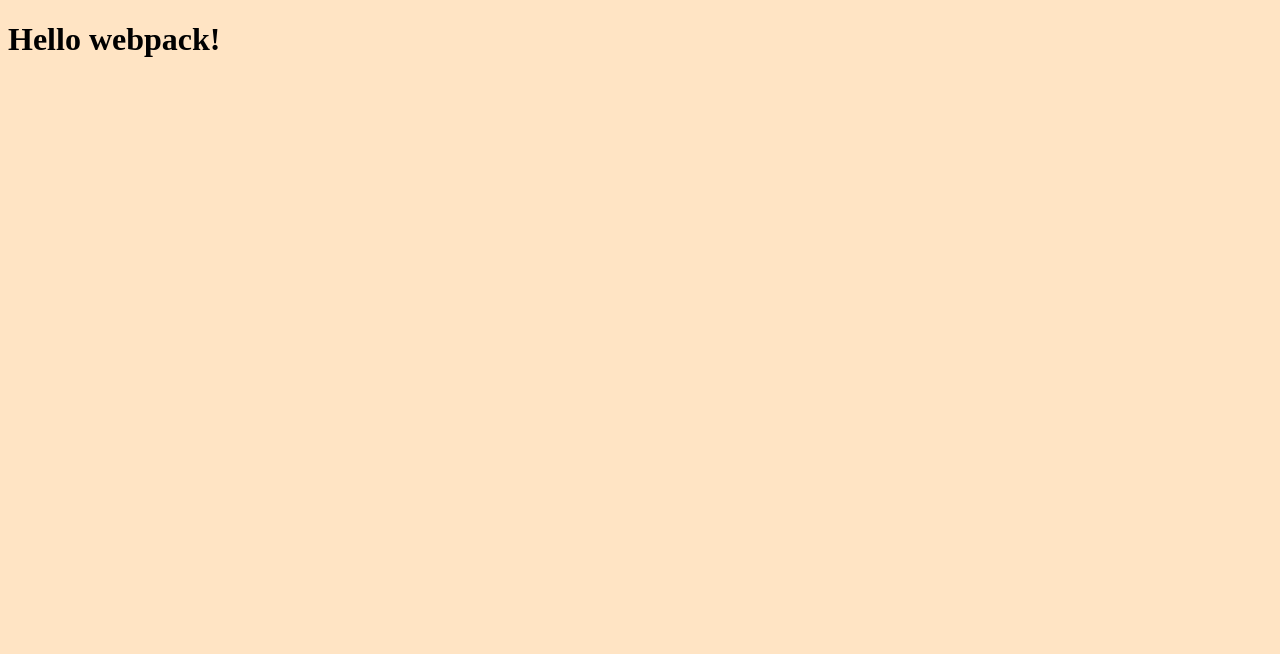
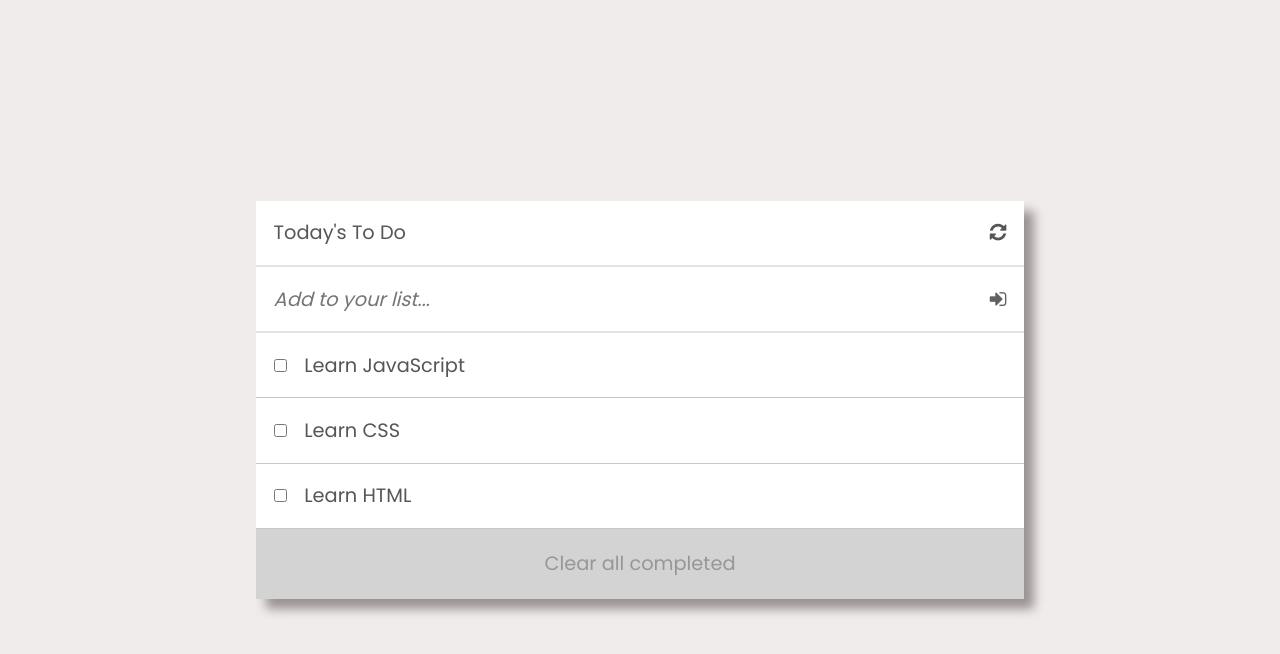
Before and after one commit to mailsg/To-do-list, a website built with webpack: page src/index.html in a window 1280 px wide. Built offline with nearby package versions, Linux system fonts and the light colour scheme.

Commit message:
list structure of the to do list

```diff
--- a/src/index.html
+++ b/src/index.html
@@ -3,9 +3,28 @@
 <head>
     <meta charset="UTF-8">
     <meta name="viewport" content="width=device-width, initial-scale=1.0">
+    <link href='https://fonts.googleapis.com/css?family=Poppins' rel='stylesheet'>
+    <link rel="stylesheet" href="https://cdnjs.cloudflare.com/ajax/libs/font-awesome/4.7.0/css/font-awesome.min.css">
     <title>Wbpack Exercise</title>
 </head>
 <body>
-    <h1>Hello webpack!</h1>
+    <main>
+        <div class="todo-heading flex">
+          <p>Today's To Do</p>
+          <i class="fa fa-refresh"></i>
+        </div>
+
+        <form action="#" class="input-field flex">
+          <input type="text" class="placeholder" placeholder="Add to your list...">
+          <button class="add-btn" type="submit"><i  class="fa fa-sign-in"></i></button>
+        </form>
+
+        <ul class="todo-list-placeholder"></ul>
+
+        <div class="footer">
+          <p>Clear all completed</p>
+        </div>
+
+    </main>
 </body>
 </html>
--- a/src/index.js
+++ b/src/index.js
@@ -1,2 +1,37 @@
 /* eslint-disable no-use-before-define */
 import './style.css';
+
+const tasks = [
+  {
+    description: 'Learn HTML',
+    completed: false,
+    index: 2,
+  },
+  {
+    description: 'Learn CSS',
+    completed: false,
+    index: 1,
+  },
+  {
+    description: 'Learn JavaScript',
+    completed: false,
+    index: 0,
+  },
+];
+
+const viewTasks = () => {
+  const container = document.querySelector('.todo-list-placeholder');
+
+  tasks.sort((a, b) => a.index - b.index);
+
+  tasks.forEach((task) => {
+    const listItem = document.createElement('li');
+    listItem.className = 'list-item';
+    listItem.innerHTML = `<input class="check-box" type="checkbox">${task.description}`;
+    container.appendChild(listItem);
+  });
+};
+
+document.addEventListener('DOMContentLoaded', () => {
+  viewTasks();
+});
--- a/src/style.css
+++ b/src/style.css
@@ -1,3 +1,124 @@
+* {
+  margin: 0;
+  padding: 0;
+  box-sizing: border-box;
+  font-size: 1.1rem;
+  color: rgb(87, 86, 86);
+  font-family: poppins, 'Times New Roman', Times, serif;
+  font-weight: 500;
+}
+
+.flex {
+  display: flex;
+}
+
 body {
-    background-color: bisque;
+  display: flex;
+  justify-content: center;
+  align-items: center;
+  height: 100vh;
+  background-color: rgb(241, 236, 236);
 }
+
+main {
+  width: 60%;
+  background-color: white;
+  box-shadow: 10px 10px 10px rgb(154, 147, 147);
+}
+
+.placeholder {
+  font-style: italic;
+  color: rgb(154, 150, 150);
+  border: none;
+  width: 60%;
+}
+
+ul {
+  list-style-type: none;
+}
+
+.list-item {
+  border-bottom: 1px solid #c8c8c8;
+  padding: 1rem 1rem;
+}
+
+.check-box {
+  margin-right: 1rem;
+}
+
+.todo-heading,
+.input-field,
+.task-container {
+  border-bottom: 2px solid rgb(228, 226, 226);
+  padding: 1rem;
+}
+
+.todo-heading {
+  justify-content: space-between;
+}
+
+.fa-refresh {
+  padding-top: 5px;
+}
+
+.fa-ellipsis-v {
+  color: rgb(154, 150, 150);
+}
+
+.footer {
+  display: flex;
+  justify-content: center;
+  align-items: center;
+  height: 4rem;
+  background-color: lightgrey;
+}
+
+.footer p {
+  color: rgb(154, 150, 150);
+}
+
+.task-content {
+  margin-right: 2rem;
+}
+
+.task-container {
+  position: relative;
+}
+
+.index {
+  margin-right: 1rem;
+  position: absolute;
+  right: 0;
+}
+
+.fa-pencil,
+.fa-trash {
+  margin-right: 2.5rem;
+  position: absolute;
+  right: 0;
+}
+
+.fa-trash {
+  margin-right: 1rem;
+}
+
+.edit {
+  width: 40%;
+}
+
+.hide {
+  display: none;
+}
+
+.add-btn {
+  background: transparent;
+  border: none;
+}
+
+.fa-sign-in {
+  color: rgb(99, 96, 96);
+}
+
+form {
+  justify-content: space-between;
+}
```
Also changed, not shown: dist/index.html, dist/main.js.
